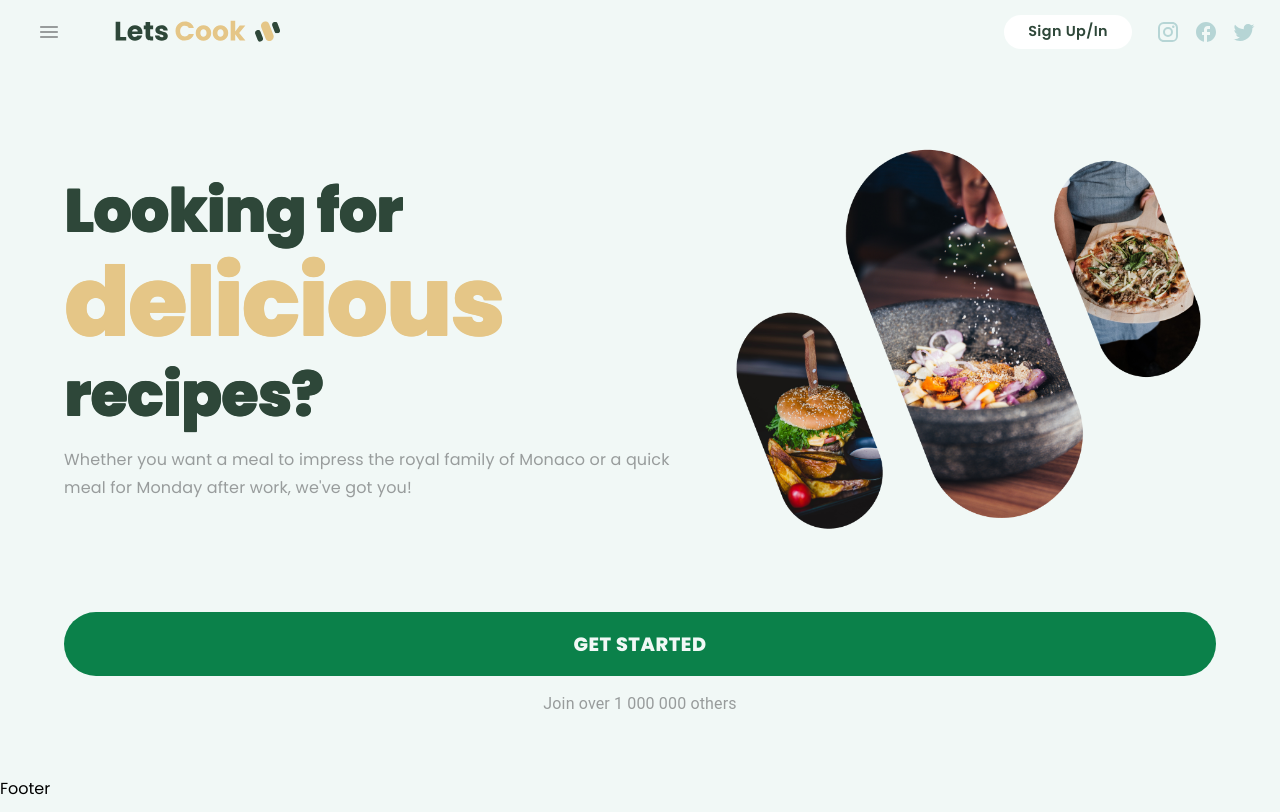
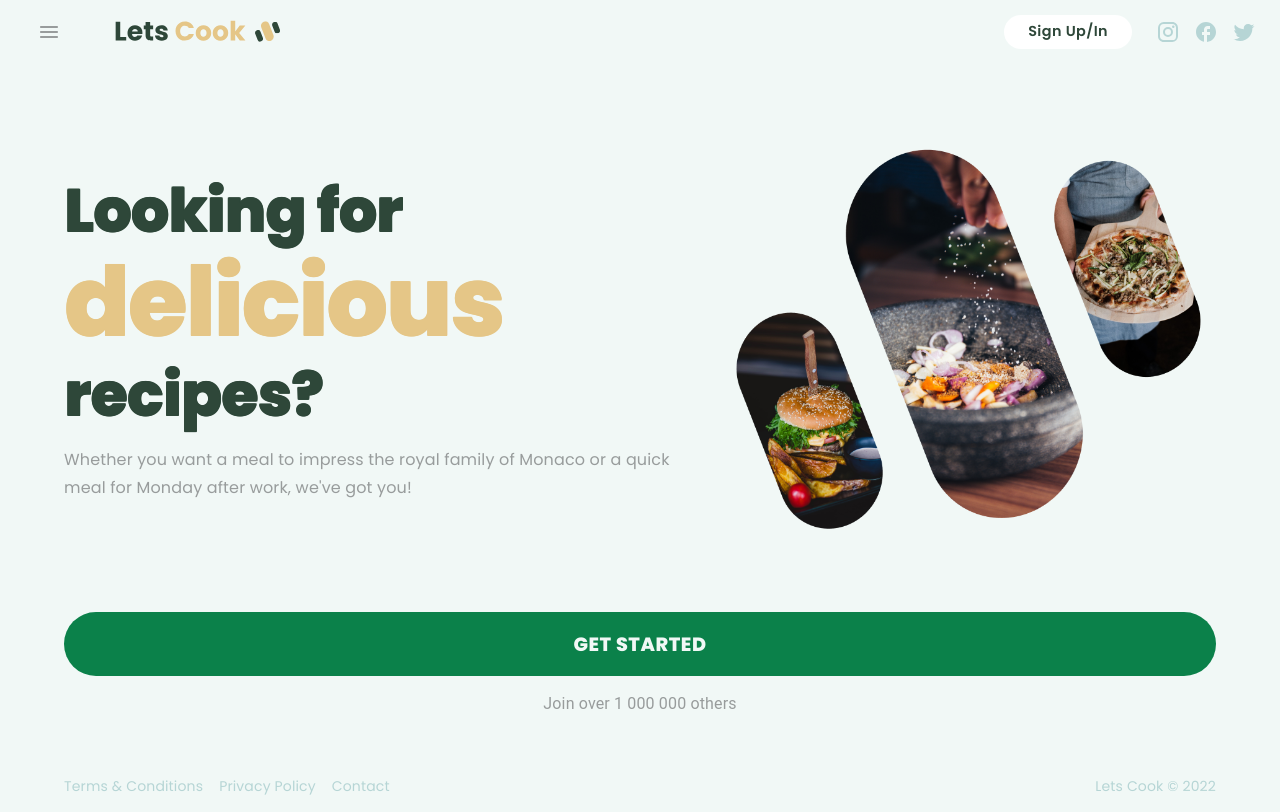
Before and after one commit to millie-wy/letsCook, a React (Create React App) app in the folder client/: page / in a window 1280 px wide. Built offline with nearby package versions, Linux system fonts and the light colour scheme.

Commit message:
footer layout

```diff
--- a/client/src/components/Footer.jsx
+++ b/client/src/components/Footer.jsx
@@ -1,7 +1,53 @@
+import { Box, Typography, Container } from "@mui/material";
 import React from "react";
 
 const Footer = () => {
-  return <div>Footer</div>;
+  return (
+    <Container
+      sx={{
+        display: "flex",
+        flexDirection: "row",
+        justifyContent: "space-between",
+        m: "0 auto 1rem auto",
+        color: "#B6D5D5",
+      }}
+    >
+      <Box
+        sx={{
+          display: "flex",
+          flexDirection: "row",
+          gap: "1rem",
+        }}
+      >
+        <Typography
+          variant="body2"
+          sx={{ cursor: "pointer", fontFamily: "Poppins" }}
+        >
+          Terms & Conditions
+        </Typography>
+        <Typography
+          variant="body2"
+          sx={{ cursor: "pointer", fontFamily: "Poppins" }}
+        >
+          Privacy Policy
+        </Typography>
+        <Typography
+          variant="body2"
+          sx={{ cursor: "pointer", fontFamily: "Poppins" }}
+        >
+          Contact
+        </Typography>
+      </Box>
+      <Box>
+        <Typography
+          variant="body2"
+          sx={{ cursor: "pointer", fontFamily: "Poppins" }}
+        >
+          Lets Cook © 2022
+        </Typography>
+      </Box>
+    </Container>
+  );
 };
 
 export default Footer;
```
